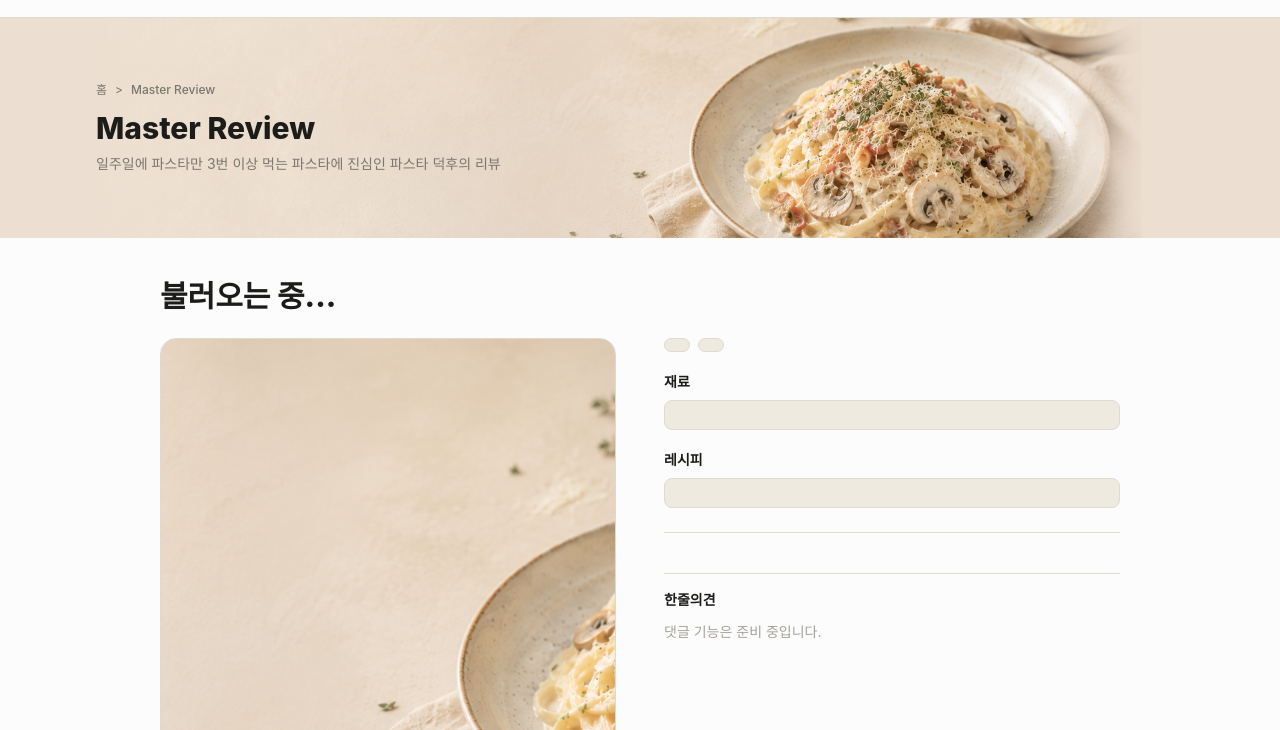
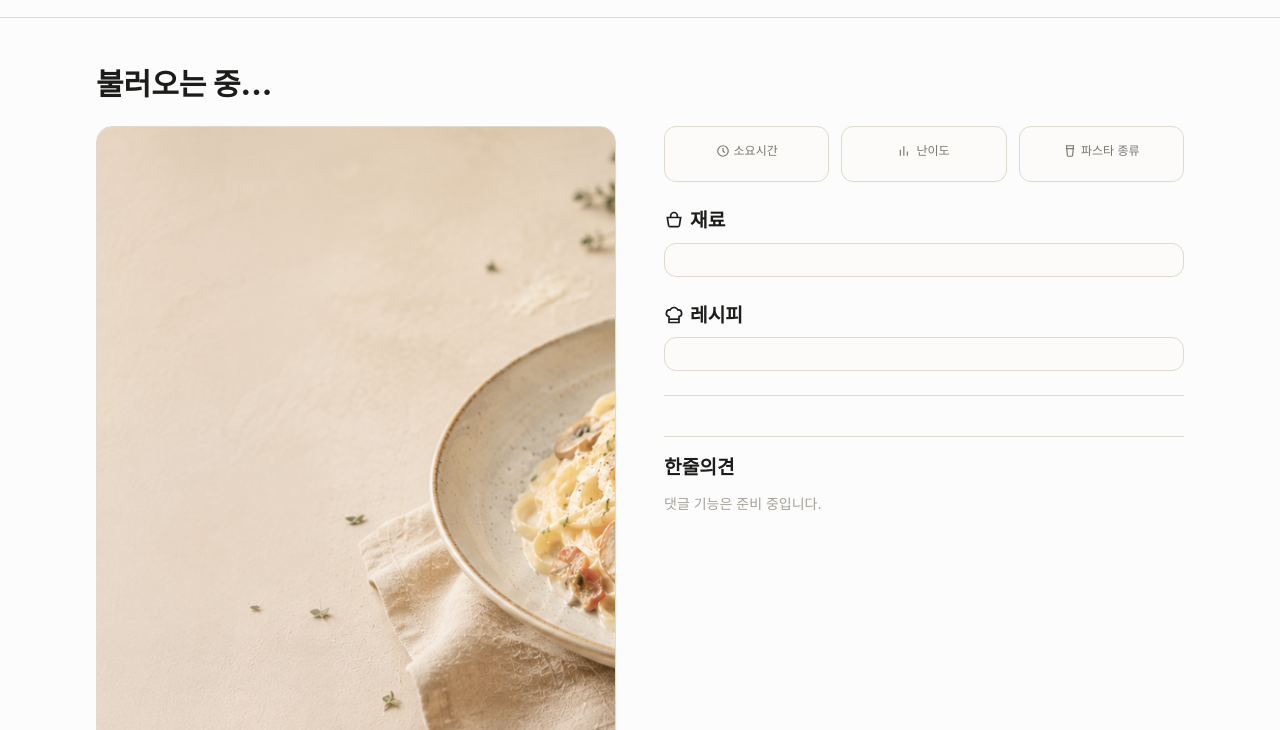
Before and after one commit to koeun930509-wq/PastaAcaive, a website: page master-detail.html in a window 1280 px wide. Shown: the part 70-800 px from the top of the page. Drawn offline with nearby package versions, Linux system fonts and the light colour scheme; a web font is replaced by a local one.

Commit message:
상세 페이지 레이아웃 개선 및 아이콘 추가
master-detail 페이지 배너 제거 및 정보 카드형 레이아웃 적용, 너비를 목록 페이지와 통일

```diff
--- a/master-detail.html
+++ b/master-detail.html
@@ -103,53 +103,84 @@
       </div>
     </header>
 
-    <!-- Page Banner -->
-    <section class="relative h-[220px] overflow-hidden bg-cover bg-center" style="background-image: url(&quot;assets/img/크림파스타-배너.png&quot;)">
-      <div class="relative max-w-6xl mx-auto px-4 md:px-8 h-full flex flex-col justify-center">
-        <div class="flex items-center gap-2 mb-3 text-xs text-inksub">
-          <a href="index.html" class="hover:text-accentdark">홈</a>
-          <span>&gt;</span>
-          <span class="font-medium">Master Review</span>
+    <main class="max-w-6xl mx-auto px-4 md:px-8 py-8 md:py-12">
+      <h1 id="detailTitle" class="text-2xl md:text-3xl font-extrabold mb-6">불러오는 중...</h1>
+
+      <div id="detailContent" class="grid grid-cols-1 md:grid-cols-2 gap-8 md:gap-12">
+        <!-- 왼쪽: 사진 -->
+        <div class="self-start rounded-2xl overflow-hidden border border-border">
+          <img id="detailImage" src="assets/img/크림파스타-배너.png" alt="완성 사진" class="w-full aspect-[4/5] object-cover" />
         </div>
-        <h1 class="text-2xl md:text-3xl font-extrabold mb-2">Master Review</h1>
-        <p class="text-sm text-inksub max-w-md">일주일에 파스타만 3번 이상 먹는 파스타에 진심인 파스타 덕후의 리뷰</p>
-      </div>
-    </section>
 
-    <main class="max-w-5xl mx-auto px-4 md:px-8 py-6 md:py-10">
-      <h2 id="detailTitle" class="text-2xl md:text-3xl font-extrabold mb-6">불러오는 중...</h2>
-      <div id="detailContent" class="grid grid-cols-1 md:grid-cols-2 gap-8 md:gap-12">
-        <!-- 왼쪽: 사진 + 링크 -->
+        <!-- 오른쪽: 정보 -->
         <div>
-          <div class="rounded-2xl overflow-hidden border border-border mb-3">
-            <img id="detailImage" src="assets/img/크림파스타-배너.png" alt="완성 사진" class="w-full aspect-[3/4] object-cover" />
-          </div>
+          <!-- 원본 링크 -->
           <a
             id="detailLinkWrap"
             href="#"
             target="_blank"
-            class="hidden items-center gap-2 border border-borders rounded-lg px-3 py-2.5 text-sm text-inksub hover:border-accent hover:text-accentdark transition-colors"
+            class="hidden items-center gap-2.5 border border-border rounded-xl px-4 py-3 text-sm text-inksub hover:bg-[#DEDACE]/30 hover:text-accentdark transition-colors mb-4"
           >
-            <svg xmlns="http://www.w3.org/2000/svg" class="w-4 h-4 shrink-0" viewBox="0 0 24 24" fill="none" stroke="currentColor" stroke-width="2">
-              <path d="M10 13a5 5 0 0 0 7.54.54l3-3a5 5 0 0 0-7.07-7.07l-1.72 1.71" />
-              <path d="M14 11a5 5 0 0 0-7.54-.54l-3 3a5 5 0 0 0 7.07 7.07l1.71-1.71" />
-            </svg>
-            원본 영상 링크 보기
+            <span class="shrink-0 w-7 h-7 rounded-full border border-border flex items-center justify-center">
+              <svg xmlns="http://www.w3.org/2000/svg" class="w-3.5 h-3.5 text-ink" viewBox="0 0 24 24" fill="currentColor">
+                <path d="M8 5v14l11-7z" />
+              </svg>
+            </span>
+            <span id="detailLinkText" class="truncate"></span>
           </a>
-        </div>
 
-        <!-- 오른쪽: 정보 -->
-        <div>
-          <div class="flex gap-2 mb-5">
-            <span id="detailDifficulty" class="text-xs px-3 py-1.5 rounded-lg bg-surface2 border border-border font-medium"></span>
-            <span id="detailTime" class="text-xs px-3 py-1.5 rounded-lg bg-surface2 border border-border font-medium"></span>
+          <!-- 소요시간 / 난이도 / 파스타 종류 -->
+          <div class="grid grid-cols-3 gap-3 mb-6">
+            <div class="bg-[#fcfbf9] border border-border rounded-xl py-4 px-2 text-center">
+              <p class="flex items-center justify-center gap-1 text-xs text-inksub mb-1.5">
+                <svg xmlns="http://www.w3.org/2000/svg" class="w-3.5 h-3.5" viewBox="0 0 24 24" fill="none" stroke="currentColor" stroke-width="2">
+                  <circle cx="12" cy="12" r="9" />
+                  <path d="M12 7v5l3 3" />
+                </svg>
+                소요시간
+              </p>
+              <p id="detailTime" class="text-base font-bold"></p>
+            </div>
+            <div class="bg-[#fcfbf9] border border-border rounded-xl py-4 px-2 text-center">
+              <p class="flex items-center justify-center gap-1 text-xs text-inksub mb-1.5">
+                <svg xmlns="http://www.w3.org/2000/svg" class="w-3.5 h-3.5" viewBox="0 0 24 24" fill="none" stroke="currentColor" stroke-width="2">
+                  <path d="M4 20V10M10 20V4M16 20v-7" />
+                </svg>
+                난이도
+              </p>
+              <p id="detailDifficulty" class="text-base font-bold"></p>
+            </div>
+            <div class="bg-[#fcfbf9] border border-border rounded-xl py-4 px-2 text-center">
+              <p class="flex items-center justify-center gap-1 text-xs text-inksub mb-1.5">
+                <svg xmlns="http://www.w3.org/2000/svg" class="w-3.5 h-3.5" viewBox="0 0 24 24" fill="none" stroke="currentColor" stroke-width="2">
+                  <path d="M6 3h12l-1.5 16.5a2 2 0 0 1-2 1.5h-5a2 2 0 0 1-2-1.5Z" />
+                  <path d="M5 8h14" />
+                </svg>
+                파스타 종류
+              </p>
+              <p id="detailCategory" class="text-base font-bold"></p>
+            </div>
           </div>
 
-          <h2 class="text-sm font-bold mb-2">재료</h2>
-          <div id="detailIngredients" class="bg-surface2 border border-border rounded-lg p-3.5 text-sm text-inksub leading-relaxed mb-5"></div>
+          <!-- 재료 -->
+          <div class="flex items-center gap-1.5 mb-2">
+            <svg xmlns="http://www.w3.org/2000/svg" class="w-5 h-5" viewBox="0 0 24 24" fill="none" stroke="currentColor" stroke-width="2">
+              <path d="M4 9h16l-1.5 9.5A2 2 0 0 1 16.53 20H7.47a2 2 0 0 1-1.97-1.5Z" />
+              <path d="M8 9V7a4 4 0 0 1 8 0v2" />
+            </svg>
+            <h2 class="text-[1.2rem] font-bold">재료</h2>
+          </div>
+          <div id="detailIngredients" class="bg-[#fcfbf9] border border-border rounded-xl p-4 text-sm text-inksub leading-relaxed mb-6"></div>
 
-          <h2 class="text-sm font-bold mb-2">레시피</h2>
-          <div id="detailRecipe" class="bg-surface2 border border-border rounded-lg p-3.5 text-sm text-inksub leading-loose mb-6"></div>
+          <!-- 레시피 -->
+          <div class="flex items-center gap-1.5 mb-2">
+            <svg xmlns="http://www.w3.org/2000/svg" class="w-5 h-5" viewBox="0 0 24 24" fill="none" stroke="currentColor" stroke-width="2">
+              <path d="M6 13.87A4 4 0 0 1 7.41 6a5.11 5.11 0 0 1 1.05-1.54 5 5 0 0 1 7.08 0A5.11 5.11 0 0 1 16.59 6 4 4 0 0 1 18 13.87V21H6Z" />
+              <line x1="6" y1="17" x2="18" y2="17" />
+            </svg>
+            <h2 class="text-[1.2rem] font-bold">레시피</h2>
+          </div>
+          <div id="detailRecipe" class="bg-[#fcfbf9] border border-border rounded-xl p-4 text-sm text-inksub leading-loose mb-6"></div>
 
           <!-- 후기 + 별점 -->
           <div class="border-t border-border pt-4 mb-2">
@@ -159,7 +190,7 @@
 
           <!-- 한줄의견(댓글) -->
           <div class="border-t border-border pt-4 mt-4">
-            <p class="text-sm font-bold mb-3">한줄의견</p>
+            <p class="text-[1.2rem] font-bold mb-3">한줄의견</p>
             <p class="text-sm text-inkmute">댓글 기능은 준비 중입니다.</p>
           </div>
         </div>
@@ -220,12 +251,14 @@
         const linkWrap = document.getElementById("detailLinkWrap");
         if (data.link) {
           linkWrap.href = data.link;
+          document.getElementById("detailLinkText").textContent = data.link;
           linkWrap.classList.remove("hidden");
           linkWrap.classList.add("flex");
         }
 
-        document.getElementById("detailDifficulty").textContent = data.difficulty || "";
-        document.getElementById("detailTime").textContent = data.time || "";
+        document.getElementById("detailDifficulty").textContent = data.difficulty || "-";
+        document.getElementById("detailTime").textContent = data.time || "-";
+        document.getElementById("detailCategory").textContent = data.category || "-";
         document.getElementById("detailIngredients").textContent = data.ingredients || "등록된 재료가 없습니다.";
         document.getElementById("detailRecipe").innerHTML = (data.recipe || "등록된 레시피가 없습니다.").replace(/\n/g, "<br />");
         document.getElementById("detailComment").textContent = data.one_line_comment ? `"${data.one_line_comment}"` : "";
```
Also changed, not shown: user-detail.html (+2 -2 lines), icon.png (added).
